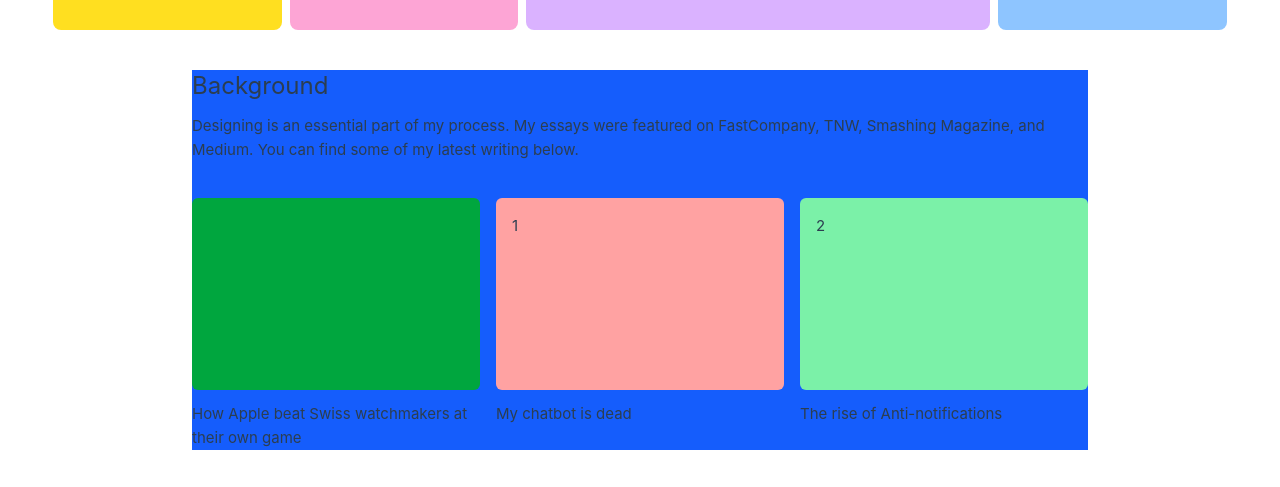
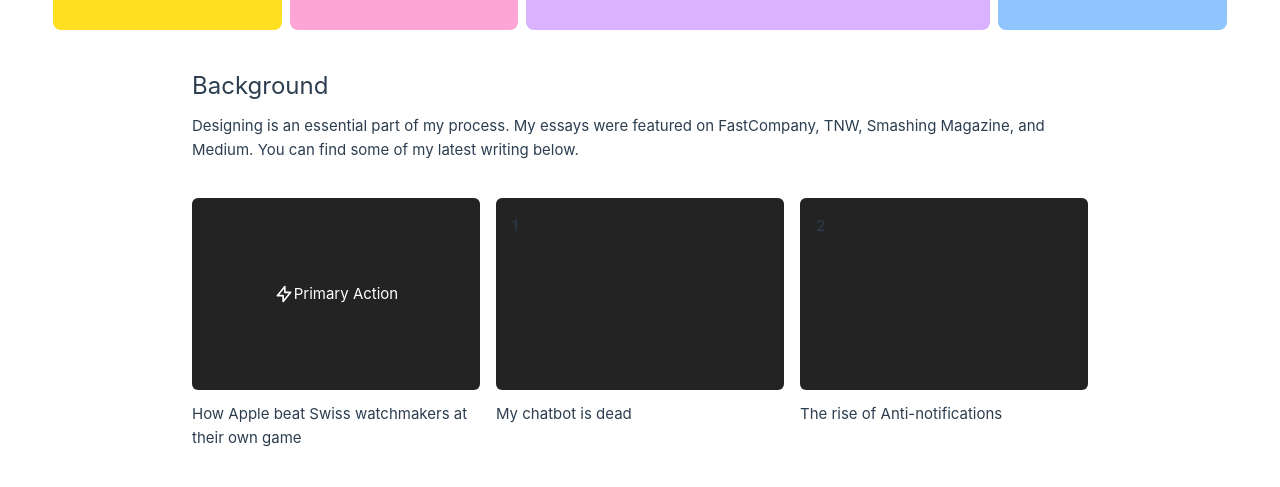
Before and after one commit to kiloumanjaro/Portfolio, a Vue app: page / in a window 1280 px wide. Shown: the part 862-1349 px from the top of the page. Built offline with nearby package versions, Linux system fonts and the light colour scheme.

Commit message:
interactive button

```diff
--- a/src/App.vue
+++ b/src/App.vue
@@ -2,9 +2,37 @@
 import { RouterView } from 'vue-router'
 import LinkComponent from './components/LinkComponent.vue'
 import TabsComponent from './components/TabsComponent.vue'
+import { ref, onMounted, onUnmounted } from 'vue'
+const cursor = ref(null)
+const cursorX = ref(0)
+const cursorY = ref(0)
+const updateCursorPosition = (e: MouseEvent) => {
+  cursorX.value = e.clientX
+  cursorY.value = e.clientY
+}
+
+onMounted(() => {
+  document.addEventListener('mousemove', updateCursorPosition)
+  document.body.style.cursor = 'none'
+})
+onUnmounted(() => {
+  document.removeEventListener('mousemove', updateCursorPosition)
+  document.body.style.cursor = 'auto'
+})
 </script>
 
 <template>
+  <div class="cursor-none">
+    <div
+      ref="cursor"
+      class="fixed w-9 h-9 bg-[#393939] hover:bg-black rounded-full pointer-events-none z-[9999] transition-transform duration-100 ease-out"
+      :style="{
+        left: cursorX + 'px',
+        top: cursorY + 'px',
+        transform: 'translate(-50%, -50%)',
+      }"
+    ></div>
+
     <header>
       <div class="flex flex-row w-full p-10 justify-between items-center">
         <h1 class="text-lg font-bold text-white">KILOU</h1>
@@ -24,6 +52,11 @@ import TabsComponent from './components/TabsComponent.vue'
     <div>
       <RouterView />
     </div>
+  </div>
 </template>
 
-<style scoped></style>
+<style scoped>
+.cursor-none * {
+  cursor: none !important;
+}
+</style>
--- /dev/null
+++ b/src/components/AnimatedButtonComponent.vue
@@ -0,0 +1,66 @@
+<template>
+  <button
+    ref="button1"
+    @mouseenter="handleButtonEnter($event, '#3b82f6')"
+    @mouseleave="handleButtonLeave"
+    @mousemove="handleButtonMove"
+    class="relative overflow-hidden bg-[#232323] hover:bg-[#393939] text-white px-6 py-3 rounded-md transition-colors w-full group"
+  >
+    <span
+      class="relative z-10 flex items-center justify-center transition-transform duration-200 ease-out"
+      :style="{ transform: buttonTransform }"
+    >
+      <svg class="w-5 h-5 mr-2" fill="none" stroke="currentColor" viewBox="0 0 24 24">
+        <path
+          stroke-linecap="round"
+          stroke-linejoin="round"
+          stroke-width="2"
+          d="M13 10V3L4 14h7v7l9-11h-7z"
+        ></path>
+      </svg>
+      Primary Action
+    </span>
+  </button>
+</template>
+
+<script setup lang="ts">
+import { ref } from 'vue'
+const cursorColor = ref('#000000')
+const cursorScale = ref(1)
+const cursorClass = ref('bg-black')
+
+const buttonTransform = ref('translate(0, 0)')
+const currentButton = ref<HTMLElement | null>(null)
+
+const handleButtonEnter = (e: MouseEvent, color: string) => {
+  const button = e.currentTarget as HTMLElement
+  currentButton.value = button
+  cursorColor.value = color
+  cursorScale.value = 1.5
+  cursorClass.value = ''
+}
+
+const handleButtonLeave = () => {
+  currentButton.value = null
+  cursorColor.value = '#000000'
+  cursorScale.value = 1
+  cursorClass.value = 'bg-black'
+  buttonTransform.value = 'translate(0, 0)'
+}
+
+const handleButtonMove = (e: MouseEvent) => {
+  if (!currentButton.value) return
+
+  const button = currentButton.value
+  const rect = button.getBoundingClientRect()
+  const buttonCenterX = rect.left + rect.width / 2
+  const buttonCenterY = rect.top + rect.height / 2
+  const deltaX = e.clientX - buttonCenterX
+  const deltaY = e.clientY - buttonCenterY
+  const maxMove = 8
+  const moveX = Math.max(-maxMove, Math.min(maxMove, deltaX * 0.3))
+  const moveY = Math.max(-maxMove, Math.min(maxMove, deltaY * 0.3))
+
+  buttonTransform.value = `translate(${moveX}px, ${moveY}px)`
+}
+</script>
--- a/src/components/ButtonComponent.vue
+++ b/src/components/ButtonComponent.vue
@@ -6,7 +6,7 @@ defineProps<{
 
 <template>
   <button
-    class="flex w-30 justify-center gap-2 px-5 py-3 bg-[#232323] text-white rounded-3xl cursor-pointer transition-colors duration-200 ease-in-out hover:bg-[#333333]"
+    class="flex w-30 justify-center gap-2 px-5 py-3 bg-[#232323] text-white rounded-3xl cursor-default transition-colors duration-200 ease-in-out hover:bg-[#333333]"
   >
     <h3 class="text-l">
       {{ text }}
--- /dev/null
+++ b/src/components/WVideoPlaceHolderComponent.vue
@@ -0,0 +1,90 @@
+<template>
+  <div class="relative overflow-hidden rounded-lg bg-black">
+    <video
+      v-if="videoSrc"
+      :src="videoSrc"
+      class="w-full h-full object-cover"
+      :controls="showControls"
+      :autoplay="autoplay"
+      :muted="muted"
+      :loop="loop"
+    ></video>
+    <div v-else class="w-full h-full bg-gray-800 flex items-center justify-center">
+      <div class="text-gray-400 text-center">
+        <v-icon icon="mdi-video-outline" />
+        <p class="text-sm">Video Placeholder</p>
+      </div>
+    </div>
+
+    <div v-if="topLeftText" class="absolute top-4 left-4 text-white text-sm drop-shadow-lg">
+      {{ topLeftText }}
+    </div>
+
+    <div
+      v-if="topRightText"
+      class="absolute top-4 right-4 text-[#939393] font-medium text-sm drop-shadow-lg"
+    >
+      {{ topRightText }}
+    </div>
+
+    <div
+      v-if="bottomLeftText"
+      class="absolute bottom-4 left-4 text-white font-medium text-sm drop-shadow-lg"
+    >
+      {{ bottomLeftText }}
+    </div>
+
+    <div
+      v-if="bottomRightText"
+      class="absolute bottom-4 right-4 text-white font-medium text-sm drop-shadow-lg"
+    >
+      {{ bottomRightText }}
+    </div>
+  </div>
+</template>
+
+<script setup lang="ts">
+import { computed } from 'vue'
+
+const props = withDefaults(
+  defineProps<{
+    videoSrc?: string
+    showControls?: boolean
+    autoplay?: boolean
+    muted?: boolean
+    loop?: boolean
+    topLeftText?: string
+    topRightText?: string
+    bottomLeftText?: string
+    bottomRightText?: string
+  }>(),
+  {
+    videoSrc: '',
+    showControls: false,
+    autoplay: true,
+    muted: true,
+    loop: true,
+    topLeftText: '',
+    topRightText: '',
+    bottomLeftText: '',
+    bottomRightText: '',
+  },
+)
+
+// Validation: Ensure only 2 or fewer text overlays are active
+const activeTextCount = computed(() => {
+  let count = 0
+  if (props.topLeftText) count++
+  if (props.topRightText) count++
+  if (props.bottomLeftText) count++
+  if (props.bottomRightText) count++
+  return count
+})
+
+// Warn if more than 2 text overlays are provided
+if (activeTextCount.value > 2) {
+  console.warn(
+    'VideoOverlay: More than 2 text overlays provided. Consider using only 2 for better readability.',
+  )
+}
+</script>
--- a/src/components/layouts/BackgroundSection.vue
+++ b/src/components/layouts/BackgroundSection.vue
@@ -1,5 +1,5 @@
 <template>
-  <div class="flex flex-col justify-center bg-blue-600 w-4xl gap-9">
+  <div class="flex flex-col justify-center w-4xl gap-9">
     <div class="flex flex-col gap-3">
       <h1 class="text-2xl">Background</h1>
       <p>
@@ -9,17 +9,21 @@
     </div>
     <div class="grid grid-cols-3 gap-4">
       <div class="flex flex-col gap-3">
-        <div class="bg-green-600 p-4 rounded-md h-48"></div>
+        <AnimatedButtonComponent class="h-48" />
         <p>How Apple beat Swiss watchmakers at their own game</p>
       </div>
       <div class="flex flex-col gap-3">
-        <div class="bg-red-300 p-4 rounded-md h-48">1</div>
+        <div class="bg-[#232323] p-4 rounded-md h-48">1</div>
         <p>My chatbot is dead</p>
       </div>
       <div class="flex flex-col gap-3">
-        <div class="bg-green-300 p-4 rounded-md h-48">2</div>
+        <div class="bg-[#232323] p-4 rounded-md h-48">2</div>
         <p>The rise of Anti-notifications</p>
       </div>
     </div>
   </div>
 </template>
+
+<script setup lang="ts">
+import AnimatedButtonComponent from '../AnimatedButtonComponent.vue'
+</script>
--- a/src/components/layouts/ProjectsSection.vue
+++ b/src/components/layouts/ProjectsSection.vue
@@ -1,5 +1,5 @@
 <script setup lang="ts">
-import VideoPlaceHolderComponent from '../VideoPlaceHolderComponent.vue'
+import VideoPlaceHolderComponent from '../WVideoPlaceHolderComponent.vue'
 import sidebar from '@/assets/videos/sidebar.mp4'
 </script>
 
--- a/src/views/InfoView.vue
+++ b/src/views/InfoView.vue
@@ -1,7 +1,7 @@
 <script setup lang="ts">
 import ContactSection from '@/components/layouts/ContactSection.vue'
 import InformationSection from '@/components/layouts/InformationSection.vue'
-import ProjectionSection from '@/components/layouts/ProjectionSection.vue'
+import AccoladesSection from '@/components/layouts/AccoladesSection.vue'
 import TechstackSection from '@/components/layouts/TechstackSection.vue'
 import ProfilePictureComponent from '@/components/ProfilePictureComponent.vue'
 </script>
@@ -15,7 +15,7 @@ import ProfilePictureComponent from '@/components/ProfilePictureComponent.vue'
         <TechstackSection />
       </div>
       <ContactSection />
-      <ProjectionSection />
+      <AccoladesSection />
     </div>
   </div>
 </template>
```
Also changed, not shown: src/components/BVideoPlaceHolderComponent.vue (renamed from src/components/VideoPlaceHolderComponent.vue), src/components/layouts/AccoladesSection.vue (renamed from src/components/layouts/ProjectionSection.vue). Lines whose indentation alone changed are shown as unchanged.
